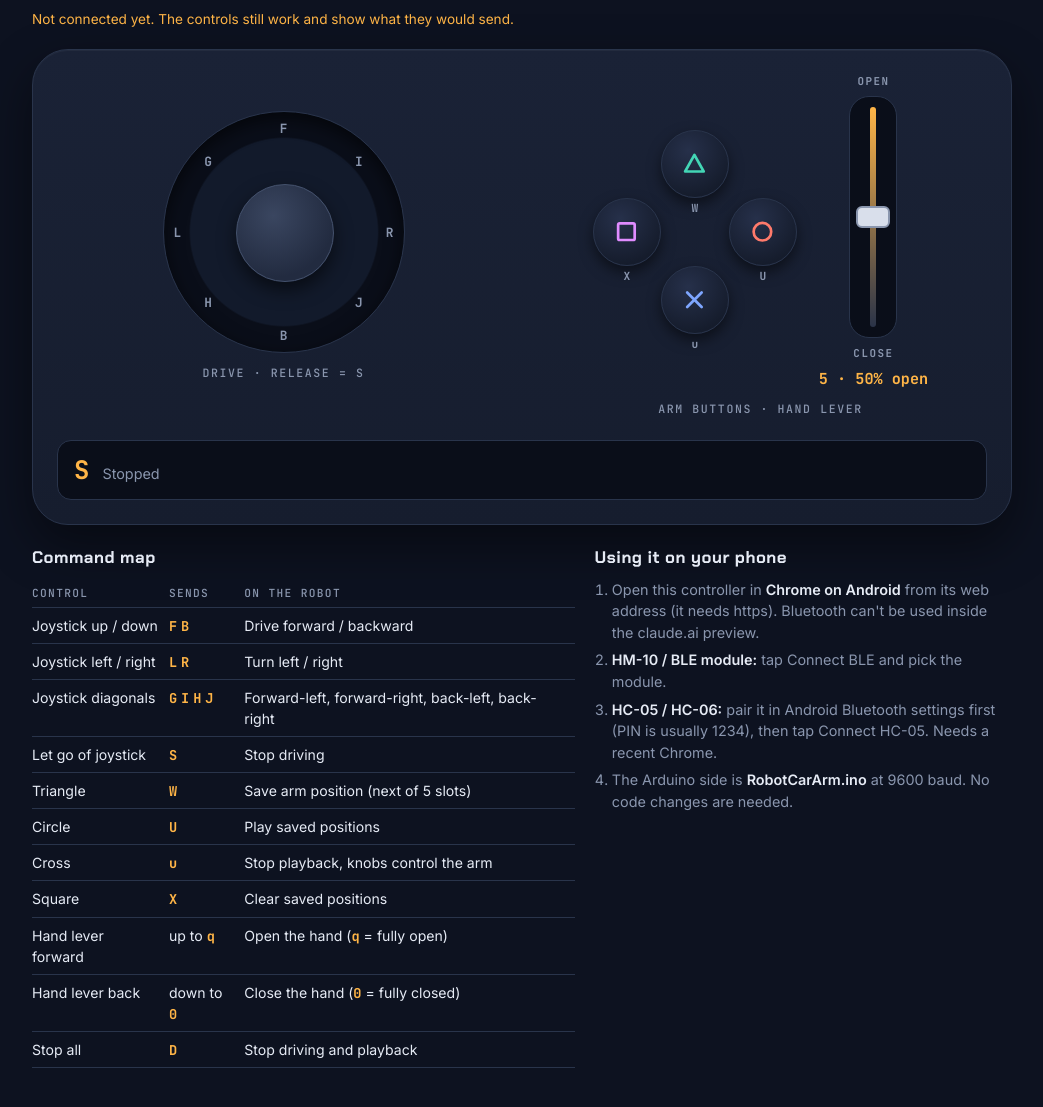
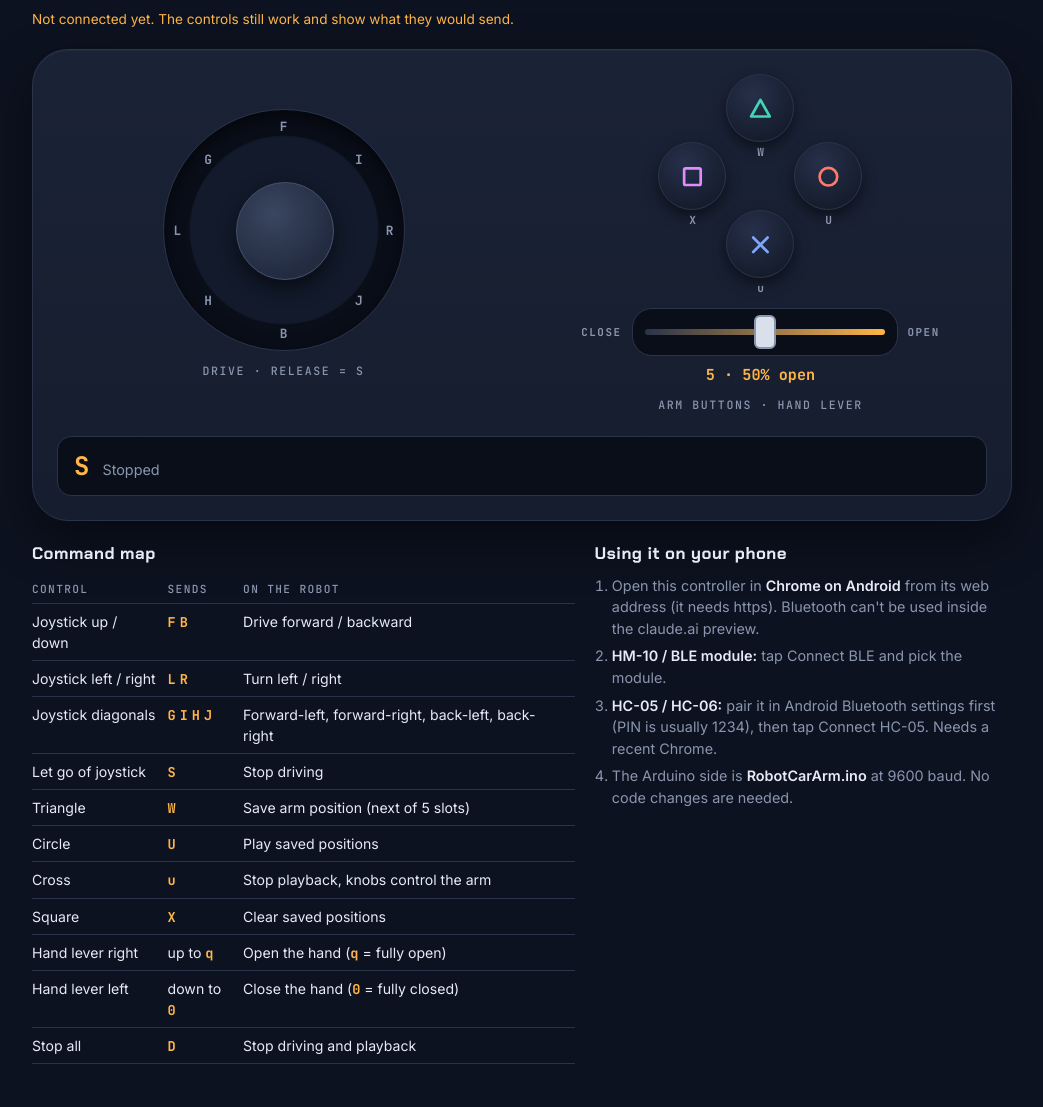
Before and after one commit to ngodinhkha24072008-create/-gddtjbvss, a plain HTML site: page controller/index.html in a window 1280 px wide. Shown: the part 63-1170 px from the top of the page, without its empty margins (118-1161 px from the left). Drawn offline with Linux system fonts and the light colour scheme.

Commit message:
Make the hand lever horizontal (right opens, left closes)
Co-Authored-By: Claude Opus 5.5 <noreply@anthropic.com>
Claude-Session: https://claude.ai/code/session_013L1VCAWW22FpnbpGzAnh9X

```diff
--- a/controller/index.html
+++ b/controller/index.html
@@ -103,7 +103,7 @@ body {
 .stick.live .knob { border-color: var(--accent); }
 
 /* Right side: face buttons + lever */
-.right { display: flex; align-items: center; justify-content: center; gap: 22px; flex-wrap: wrap; }
+.right { display: flex; flex-direction: column; align-items: center; gap: 30px; }
 .faces {
   --b: min(68px, 17vw);
   display: grid; grid-template-columns: repeat(3, var(--b)); grid-template-rows: repeat(3, var(--b));
@@ -123,15 +123,16 @@ body {
 .f-cross { grid-area: 3 / 2; --c: var(--cross); }
 
 .lever-box { display: grid; justify-items: center; gap: 8px; }
-.lever-track { height: min(220px, 52vw); display: grid; place-items: center; padding: 10px 6px; background: var(--well); border: 1px solid var(--line); border-radius: 20px; }
+.lever-row { display: flex; align-items: center; gap: 10px; }
+.lever-track { width: min(240px, 52vw); display: grid; place-items: center; padding: 6px 12px; background: var(--well); border: 1px solid var(--line); border-radius: 20px; }
 .lever {
-  writing-mode: vertical-lr; direction: rtl; appearance: none; -webkit-appearance: none;
-  width: 34px; height: 100%; background: transparent; cursor: ns-resize; margin: 0;
+  appearance: none; -webkit-appearance: none;
+  width: 100%; height: 34px; background: transparent; cursor: ew-resize; margin: 0;
 }
-.lever::-webkit-slider-runnable-track { width: 6px; border-radius: 3px; background: linear-gradient(0deg, #2a3348, var(--accent)); }
-.lever::-moz-range-track { width: 6px; border-radius: 3px; background: linear-gradient(0deg, #2a3348, var(--accent)); }
-.lever::-webkit-slider-thumb { -webkit-appearance: none; width: 34px; height: 22px; border-radius: 6px; background: #d9dfeb; border: 2px solid #8a96ae; margin-left: -14px; }
-.lever::-moz-range-thumb { width: 30px; height: 18px; border-radius: 6px; background: #d9dfeb; border: 2px solid #8a96ae; }
+.lever::-webkit-slider-runnable-track { height: 6px; border-radius: 3px; background: linear-gradient(90deg, #2a3348, var(--accent)); }
+.lever::-moz-range-track { height: 6px; border-radius: 3px; background: linear-gradient(90deg, #2a3348, var(--accent)); }
+.lever::-webkit-slider-thumb { -webkit-appearance: none; width: 22px; height: 34px; border-radius: 6px; background: #d9dfeb; border: 2px solid #8a96ae; margin-top: -14px; }
+.lever::-moz-range-thumb { width: 18px; height: 30px; border-radius: 6px; background: #d9dfeb; border: 2px solid #8a96ae; }
 .lever-val { font: 700 .95rem var(--mono); color: var(--accent); font-variant-numeric: tabular-nums; }
 .lever-end { font: 700 .68rem var(--mono); letter-spacing: .14em; color: var(--muted); }
 
@@ -202,9 +203,11 @@ ol b { color: var(--fg); font-weight: 600; }
             <svg viewBox="0 0 24 24" fill="none" stroke="currentColor" stroke-width="2.6" stroke-linecap="round"><path d="M5 5l14 14M19 5 5 19"/></svg><span class="code">u</span></button>
         </div>
         <div class="lever-box">
-          <span class="lever-end">OPEN</span>
-          <div class="lever-track"><input class="lever" id="lever" type="range" min="0" max="10" step="1" value="5" aria-label="Hand lever: push forward to open, pull back to close"></div>
-          <span class="lever-end">CLOSE</span>
+          <div class="lever-row">
+            <span class="lever-end">CLOSE</span>
+            <div class="lever-track"><input class="lever" id="lever" type="range" min="0" max="10" step="1" value="5" aria-label="Hand lever: slide right to open, left to close"></div>
+            <span class="lever-end">OPEN</span>
+          </div>
           <div class="lever-val" id="leverVal">5 · 50% open</div>
         </div>
       </div>
@@ -232,8 +235,8 @@ ol b { color: var(--fg); font-weight: 600; }
             <tr><td>Circle</td><td><code>U</code></td><td>Play saved positions</td></tr>
             <tr><td>Cross</td><td><code>u</code></td><td>Stop playback, knobs control the arm</td></tr>
             <tr><td>Square</td><td><code>X</code></td><td>Clear saved positions</td></tr>
-            <tr><td>Hand lever forward</td><td>up to <code>q</code></td><td>Open the hand (<code>q</code> = fully open)</td></tr>
-            <tr><td>Hand lever back</td><td>down to <code>0</code></td><td>Close the hand (<code>0</code> = fully closed)</td></tr>
+            <tr><td>Hand lever right</td><td>up to <code>q</code></td><td>Open the hand (<code>q</code> = fully open)</td></tr>
+            <tr><td>Hand lever left</td><td>down to <code>0</code></td><td>Close the hand (<code>0</code> = fully closed)</td></tr>
             <tr><td>Stop all</td><td><code>D</code></td><td>Stop driving and playback</td></tr>
           </tbody>
         </table>
@@ -409,7 +412,7 @@ ol b { color: var(--fg); font-weight: 600; }
     b.addEventListener("contextmenu", e => e.preventDefault());
   });
 
-  // ---- Hand lever: forward (up) = open, back (down) = close ----
+  // ---- Hand lever: right = open, left = close ----
   const lever = $("lever"), leverVal = $("leverVal");
   let lastHand = "5";
   lever.addEventListener("input", () => {
```
Also changed, not shown: 1 other file.
